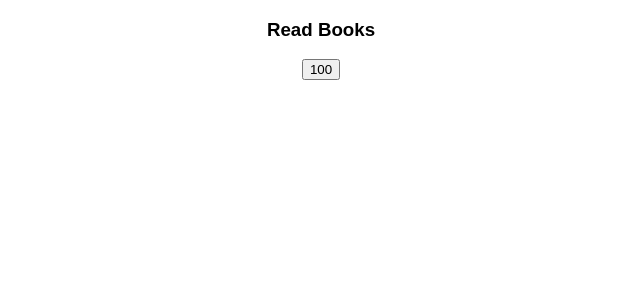
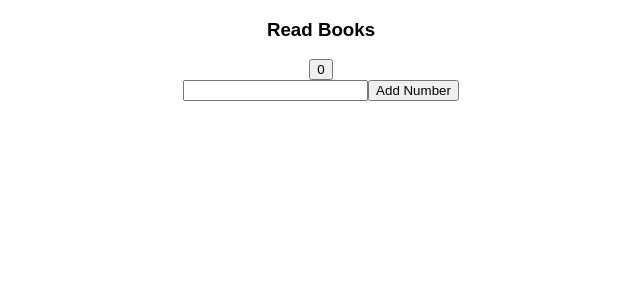
Before and after one commit to davideliason/read_books_react_redux, a React (Create React App) app in the folder client/: page / in a window 1280 px wide. Shown: the top 300 px of the page, without its empty margins (319-959 px from the left). Built offline with nearby package versions, Linux system fonts and the light colour scheme.

Commit message:
successfully add AddNumber container with input field connected to redux store so that inputted number is set to num state

```diff
--- a/client/src/components/App.js
+++ b/client/src/components/App.js
@@ -2,6 +2,7 @@ import React, { Component } from 'react';
 // import logo from './logo.svg';
 import './App.css';
 import NumberWrapper from '../containers/NumberWrapper.js'
+import AddNumber from '../containers/AddNumber.js'
 
 class App extends Component {
   render() {
@@ -9,6 +10,7 @@ class App extends Component {
       <div className="App">
        <h3>Read Books</h3>
        <NumberWrapper></NumberWrapper>
+       <AddNumber />
       </div>
     );
   }
--- /dev/null
+++ b/client/src/containers/AddNumber.js
@@ -0,0 +1,29 @@
+import React, {Component} from 'react';
+import {connect} from 'react-redux'
+import {addNumber} from '../actions';
+
+let AddNumber = ({dispatch}) => {
+	let input
+
+	return (
+   		 <div>
+   		 	<form onSubmit={e => {
+   		 		e.preventDefault()
+   		 		dispatch(addNumber(input.value))
+   		 		input.value=''
+   		 	   }}
+   		 	 >
+   		 	  <input
+   		 	  	ref={node => {
+   		 	  		input = node
+   		 	  	}}
+   		 	   />
+   		 	   <button type="submit"> Add Number </button>
+   		 	  </form>
+   		 </div>
+		)
+}
+
+AddNumber = connect()(AddNumber)
+
+export default AddNumber
--- a/client/src/index.js
+++ b/client/src/index.js
@@ -9,9 +9,9 @@ import book_reducer from './reducers'
 import {addNumber,subtractNumber} from './actions/index'
 
 const store = createStore(book_reducer);
-store.dispatch(addNumber(53));
-console.log(store.getState())
-store.dispatch(subtractNumber(100))
+// store.dispatch(addNumber(53));
+// console.log(store.getState())
+// store.dispatch(subtractNumber(100))
 console.log(store.getState())
 
 
```
